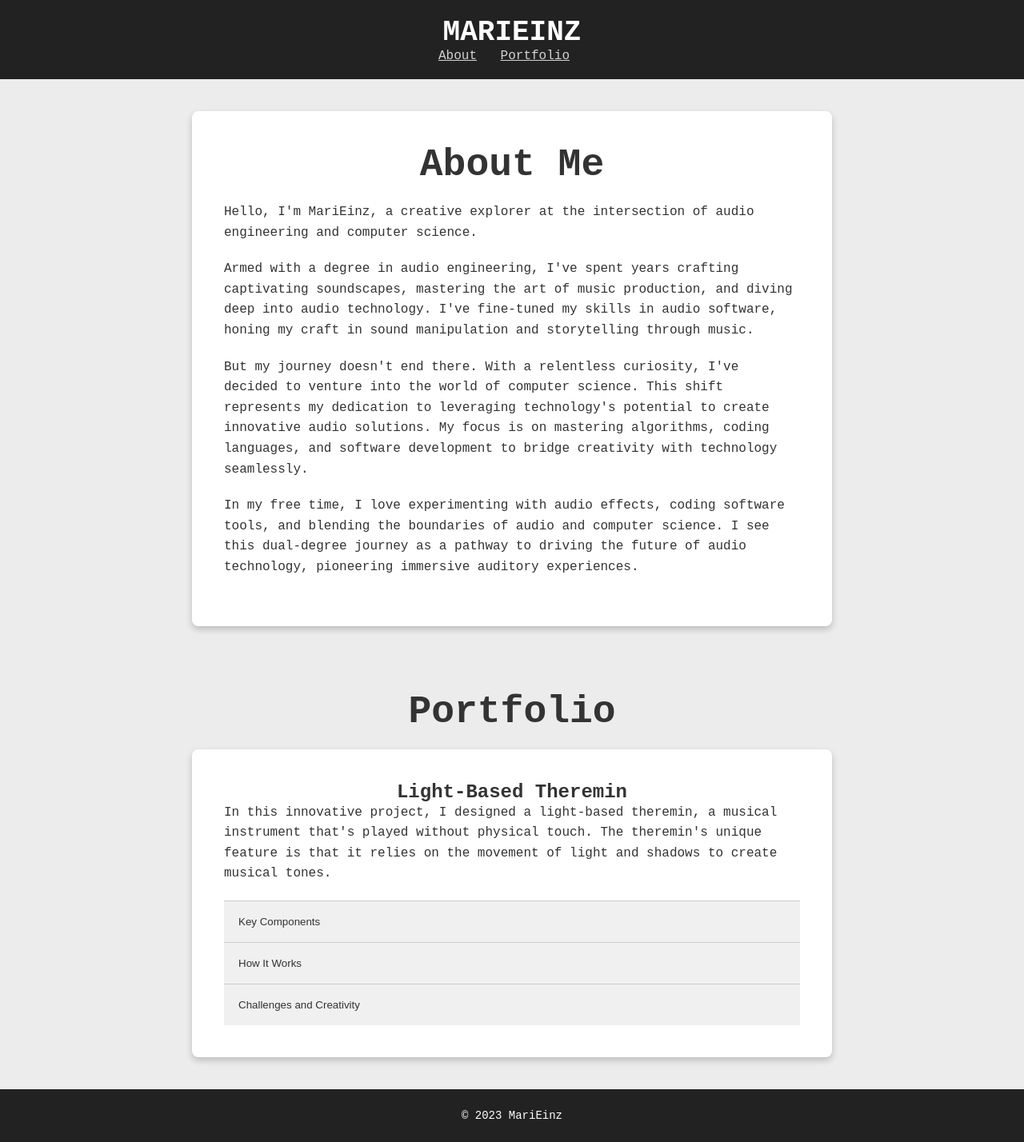
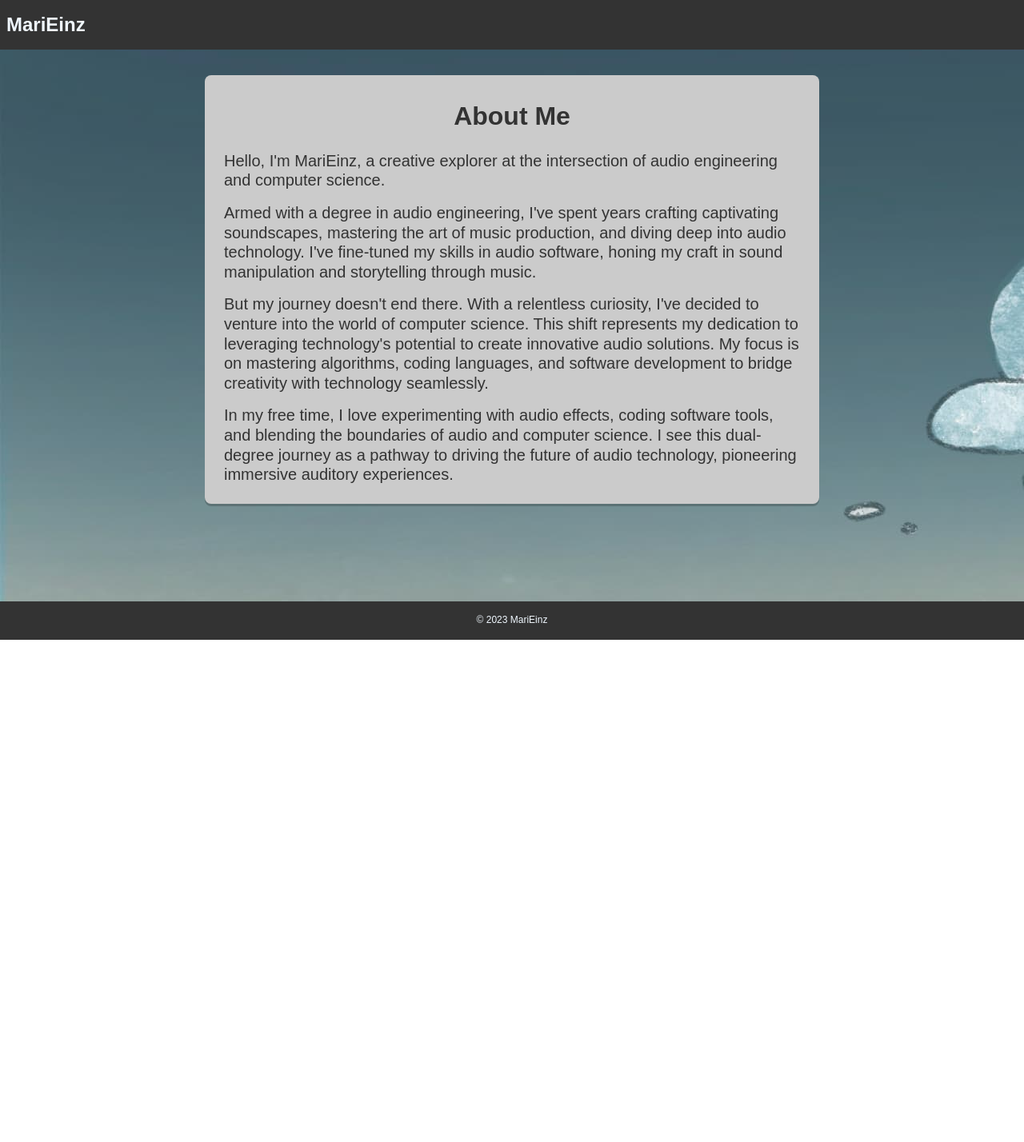
Before and after one commit to MariEinz/MariEinz.github.io, a plain HTML site: page index.html in a window 1280 px wide. Shown: the whole page at 80% size. After the commit the page ends 800 px from the top, so only its background shows below. Drawn offline with Linux system fonts and the light colour scheme.

Commit message:
actually working now kinda weee!
yay its not 100% potato

```diff
--- a/accordion.js
+++ /dev/null
@@ -1,24 +0,0 @@
-// Get all elements with class "accordion"
-var accordions = document.getElementsByClassName("accordion");
-
-// Loop through each accordion element and add a click event listener
-for (var i = 0; i < accordions.length; i++) {
-    accordions[i].addEventListener("click", function() {
-        // Toggle the "active" class to highlight the clicked button
-        this.classList.toggle("active");
-
-        // Get the next sibling element, which is the panel
-        var panel = this.nextElementSibling;
-
-        // Check if the panel is currently open
-        if (panel.style.maxHeight) {
-            panel.style.maxHeight = null; // Close the panel smoothly
-        } else {
-            // Open the panel smoothly
-            panel.style.maxHeight = panel.scrollHeight + "px";
-
-            // Scroll the active accordion into view
-            this.scrollIntoView({ behavior: 'smooth', block: 'start' });
-        }
-    });
-}
--- a/index.html
+++ b/index.html
@@ -11,23 +11,22 @@
 <body>
     <header>
         <nav>
-            <div class="logo">MariEinz</div>
-            <ul>
-                <li><a href="#about">About</a></li>
-                <li><a href="#portfolio">Portfolio</a></li>
-            </ul>
+            <h1>MariEinz</h1>
+
         </nav>
     </header>
-
-    <section id="about" class="section">
-        <div class="bio-box">
+    <section>
+        <div class="grid">
+            <div class="box">
                 <h1>About Me</h1>
                 <p>Hello, I'm MariEinz, a creative explorer at the intersection of audio engineering and computer
                     science.</p>
-            <p>Armed with a degree in audio engineering, I've spent years crafting captivating soundscapes, mastering
+                <p>Armed with a degree in audio engineering, I've spent years crafting captivating soundscapes,
+                    mastering
                     the art of music production, and diving deep into audio technology. I've fine-tuned my skills in
                     audio software, honing my craft in sound manipulation and storytelling through music.</p>
-            <p>But my journey doesn't end there. With a relentless curiosity, I've decided to venture into the world of
+                <p>But my journey doesn't end there. With a relentless curiosity, I've decided to venture into the world
+                    of
                     computer science. This shift represents my dedication to leveraging technology's potential to create
                     innovative audio solutions. My focus is on mastering algorithms, coding languages, and software
                     development to bridge creativity with technology seamlessly.</p>
@@ -35,48 +34,12 @@
                     boundaries of audio and computer science. I see this dual-degree journey as a pathway to driving the
                     future of audio technology, pioneering immersive auditory experiences.</p>
             </div>
-    </section>
-
-    <section id="portfolio" class="section">
-        <h1>Portfolio</h1>
-        <!-- ... Your existing code ... -->
-        <div class="project">
-            <h2>Light-Based Theremin</h2>
-            <p>In this innovative project, I designed a light-based theremin, a musical instrument that's played without
-                physical touch. The theremin's unique feature is that it relies on the movement of light and shadows to
-                create musical tones.</p>
-                <button class="accordion">Key Components</button>
-                <div class="panel">
-                    <div class="box">
-                            <p><strong>Raspberry Pi:</strong> The Raspberry Pi served as the brain of the project, controlling the input and output of audio signals.</p>
-                            <p><strong>Python:</strong> I wrote a Python script to interface with light sensors and process the data they captured. The script used OpenCV to detect changes in light intensity, and then converted these changes into control signals for audio synthesis.</p>
-                            <p><strong>Max/MSP:</strong> Max/MSP, a visual programming language for music and multimedia, was used to generate and manipulate the audio output. It translated the control signals from Python into audible sound, allowing for real-time audio synthesis.</p>
-                    </div>
-                </div>
-
-                <button class="accordion">How It Works</button>
-                <div class="panel">
-                    <div class="box">
-                        <p>The light-based theremin operates by utilizing photoresistors or other light-sensitive components. As a hand or an object moves closer to or farther away from the sensors, it affects the amount of light detected. The Python script continuously monitors these changes and translates them into MIDI or control voltage (CV) data.</p>
-                        <p>This data is then sent to Max/MSP, which interprets it to produce varying musical tones. As the user's hand moves through the air, blocking and revealing light sources, the theremin generates a unique and dynamic musical performance, akin to the traditional theremin but with a light-based twist.</p>
-                    </div>
-                </div>
-
-                <button class="accordion">Challenges and Creativity</button>
-                <div class="panel">
-                    <div class="box">
-                        <p>The project posed numerous challenges, including calibrating the light sensors, mapping light intensity to musical parameters, and achieving a responsive and expressive performance. Overcoming these challenges required a deep understanding of both hardware and software, as well as a creative approach to bridging the worlds of light, technology, and music.</p>
-                        <p>This light-based theremin project represents a fusion of art and technology, pushing the boundaries of traditional music instruments. It's a testament to the limitless possibilities that emerge when innovative technology meets the creative spirit, producing a truly unique and mesmerizing musical experience.</p>
-                    </div>
         </div>
         </div>
     </section>
-    <script src="accordion.js"></script>
 </body>
 <footer>
-    <div class="footer-content">
     <p>&copy; 2023 MariEinz</p>
-    </div>
 </footer>
 
 </html>
--- a/styles.css
+++ b/styles.css
@@ -1,190 +1,202 @@
-/* Reset some default styles */
-* {
-  margin: 0;
-  padding: 0;
+/* Box sizing rules */
+*,
+*::before,
+*::after {
   box-sizing: border-box;
 }
 
-html {
+/* Remove default margin */
+body,
+h1,
+h2,
+h3,
+h4,
+p,
+figure,
+blockquote,
+dl,
+dd {
+  margin: 0;
+  font-size: 1rem;
+  font-weight: 400;
+}
+
+/* Remove list styles on ul, ol elements with a list role, which suggests default styling will be removed */
+ul[role='list'],
+ol[role='list'] {
+  list-style: none;
+}
+
+/* Set core root defaults */
+html:focus-within {
   scroll-behavior: smooth;
 }
 
-/* Global styles */
+/* Set core body defaults */
 body {
-  font-family: 'Cutive Mono', monospace;
-  background-color: #ECECEC;
-  color: #333;
+  min-height: 100vh;
+  text-rendering: optimizeSpeed;
+  line-height: 1.5;
 }
 
-header {
-  background-color: #222;
-  color: #fff;
-  padding: 20px;
-  text-align: center;
+/* A elements that don't have a class get default styles */
+a:not([class]) {
+  text-decoration-skip-ink: auto;
 }
 
-.logo {
-  font-size: 36px;
-  font-weight: bold;
-  text-transform: uppercase;
+/* Make images easier to work with */
+img,
+picture {
+  max-width: 100%;
+  display: block;
 }
 
-nav ul {
-  list-style: none;
+/* Inherit fonts for inputs and buttons */
+input,
+button,
+textarea,
+select {
+  font: inherit;
 }
 
-nav ul li {
-  display: inline;
-  margin-right: 20px;
+/* Remove all animations, transitions and smooth scroll for people that prefer not to see them */
+@media (prefers-reduced-motion: reduce) {
+  html:focus-within {
+    scroll-behavior: auto;
+  }
+
+  *,
+  *::before,
+  *::after {
+    animation-duration: 0.01ms !important;
+    animation-iteration-count: 1 !important;
+    transition-duration: 0.01ms !important;
+    scroll-behavior: auto !important;
+  }
 }
 
-nav ul li a {
-  color: lightgray;
+body {
+  font-family: sans-serif;
+  font-size: 1rem;
+  line-height: 1.23;
+  color: #333;
+  background-color: #fff;
 }
 
-.section {
-  padding: 40px;
-  text-align: center;
+/* root */
+
+:root {
+  --clr-primary-900: #333;
+  --clr-primary-800: #cbcbcb;
+
+  --clr-accent-100: hsl(208, 100%, 97%);
+
+
+  --fw-normal: 400;
+  --fw-bold: 700;
+
+  --fs-300: 0.75rem;
+  --fs-400: 1rem;
+  --fs-500: 1.25rem;
+  --fs-600: 1.5rem;
+  --fs-700: 2rem;
+
+
+  --nav-primary: var(--clr-primary-900);
+  --nav-accent: var(--clr-accent-100);
 }
 
-/* Styles for individual sections */
-h1 {
-  font-size: 48px;
-  margin-bottom: 20px;
-  font-family: 'Cutive Mono', monospace;
+
+/* header */
+
+header {
+  overflow: hidden;
+  background-color: var(--nav-primary);
+  color: var(--nav-accent);
+  padding: 1rem 0.5rem;
 }
 
-#about h1,
-#portfolio h1 {
-  text-align: center;
-  /* Center the h1 in both sections */
+header nav {
+  display: flex;
+  justify-content: space-between;
 }
 
-.project {
-  margin: 20px 0;
-  padding: 20px;
-  background-color: #f0f0f0;
-  border-radius: 8px;
-  box-shadow: 0 4px 8px rgba(0, 0, 0, 0.2);
-  font-family: 'Cutive Mono', monospace;
-  color: #333;
-  max-width: 800px;
-  margin: 0 auto;
-  /* Center the project boxes using the same method as the bio box */
-  margin-bottom: 20px;
+
+header h1,
+header li {
+  font-size: var(--fs-600);
+  font-weight: var(--fw-bold);
 }
 
-/* Apply even spacing to the bio paragraphs and set the same font */
-#about p,
-#portfolio p,
-#contact p,
-.project p {
-  line-height: 1.6;
-  margin-bottom: 20px;
-  font-family: 'Cutive Mono', monospace;
+header ul {
+  list-style: none;
+  margin: 0;
+  padding: 0;
 }
 
-/* Style the bio box and project box */
-.bio-box,
-.project {
-  background-color: #fff;
-  border-radius: 8px;
-  box-shadow: 0 4px 8px rgba(0, 0, 0, 0.2);
-  padding: 40px;
-  text-align: left;
-  max-width: 800px;
-  margin: 0 auto;
+header ul li {
+  display: inline-block;
+  margin: 0 0.5rem;
 }
 
-/* Center the h2 within the project box */
-.project h2 {
-  text-align: center;
+header a {
+  text-decoration: none;
+  color: inherit;
+  font-size: inherit;
+  font-weight: inherit;
 }
 
-/* Add space between the ul and "How It Works" */
-.project ul {
-  margin-bottom: 20px;
+/* main */
+
+.grid {
+  display: grid;
+  grid-template-columns: 20% [content] 60% [content] 20%;
+  margin: 2rem 0;
 }
 
-/* Styles for the accordion */
-.accordion {
-  background-color: #f0f0f0;
-  color: #333;
-  cursor: pointer;
-  padding: 18px;
-  width: 100%;
-  border: none;
-  text-align: left;
-  outline: none;
-  transition: background-color 0.3s;
-  border-top: 1px solid #ccc;
-  /* Add a top border to separate accordions */
+.grid h1 {
+  grid-column: content;
+  text-align: center;
+  font-size: var(--fs-700);
+  font-weight: var(--fw-bold);
+  padding: 1rem 0;
+
 }
 
-.panel {
-  max-height: 0;
-  overflow: hidden;
-  transition: max-height 0.3s ease-in-out;
+.grid p {
+  grid-column: content;
+  padding: 0.5rem;
+  font-size: var(--fs-500);
 }
 
-/* Highlight the button when hovered over */
-.accordion:hover {
-  background-color: #ddd;
+.grid .box {
+  grid-column: content;
+  padding: 1rem;
+  border-radius: 0.5rem;
+  margin-bottom: 1rem;
+  background-color: var(--clr-primary-800);
+  box-shadow: 0px 3px rgba(0, 0, 0, 0.2);
 }
 
-/* Style the button that is active (open) */
-.active,
-.accordion.active {
-  background-color: #ccc;
+/* footer */
+
+footer {
+  background-color: var(--nav-primary);
+  color: var(--nav-accent);
+  position: fixed;
+  left: 0;
+  bottom: 0;
+  width: 100%;
+  text-align: center;
+  min-height: 3rem;
 }
 
-/* Adjust panel display when active */
-.active+.panel {
-  max-height: 200px;
-  /* Adjust the maximum height as needed */
+footer p {
+  font-size: var(--fs-300);
+  font-weight: var(--fw-normal);
+  padding: 1rem 0;
 }
 
-/* Styles for the footer */
-footer {
-  background-color: #222;
-  color: #fff;
-  padding: 20px 0;
-  text-align: center;
+body {
+  background-image: url(images/hero.jpg);
 }
-
-.footer-content {
-  max-width: 800px;
-  margin: 0 auto;
-  font-size: 14px;
-}
-
-.footer-content p {
-  margin: 5px 0;
-}
-
-.footer-content a {
-  color: #fff;
-  text-decoration: none;
-}
-
-.footer-content a:hover {
-  text-decoration: underline;
-}
-
-/* Styles for the accordion content boxes */
-.box {
-  background-color: #f0f0f0;
-  padding: 10px;
-  border-radius: 5px;
-  margin: 0;
-  /* Remove margin to make it touch the accordion button */
-}
-
-.box ul {
-  list-style-type: disc;
-  margin-left: 20px;
-}
-
-.box p {
-  margin: 10px 0;
-}
```
Also changed, not shown: images/hero.jpg (added). Lines whose indentation alone changed are shown as unchanged.
